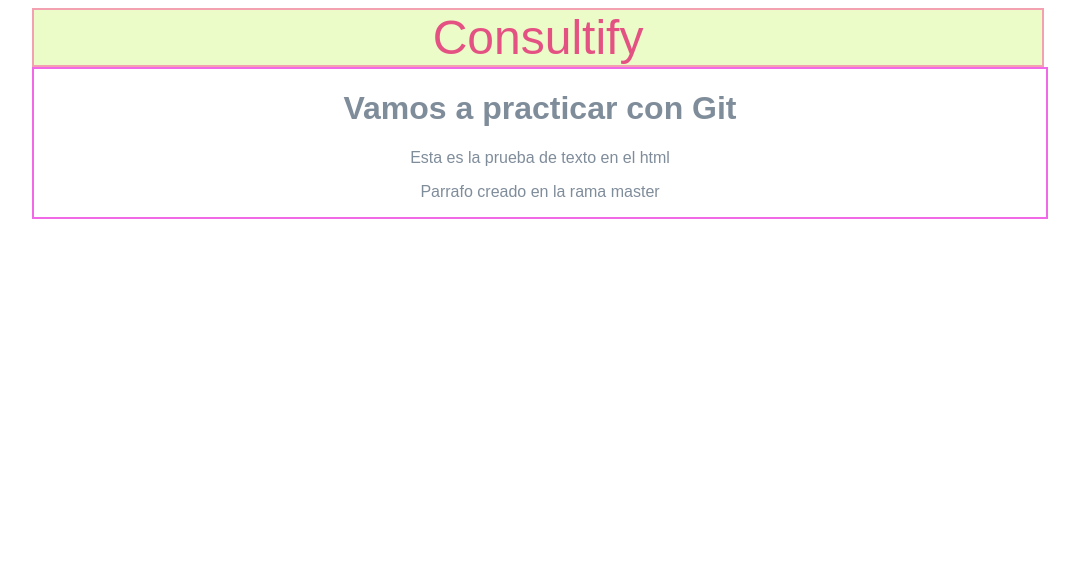
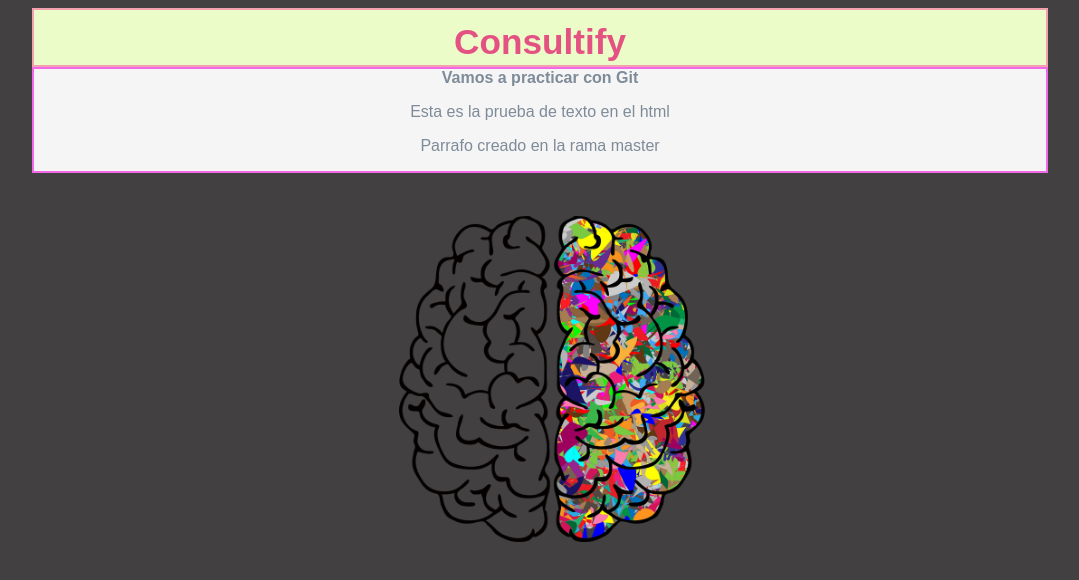
Before and after one commit to dvguy/Proyecto-de-practica-Platzi, a plain HTML site: page index.html in a window 1280 px wide. Shown: the whole page, without its empty margins (102-1181 px from the left). Drawn offline with Linux system fonts and the light colour scheme.

Commit message:
Se pone imagen, cambio de color del fondo

```diff
--- a/index.html
+++ b/index.html
@@ -6,12 +6,16 @@
 </head>
 <body>
     <div class="container">
-        <div class="cabecera"> Consultify </div>
+        <div class="cabecera-container">
+            <span class="cabecera"><strong>Consultify</strong></span>
+        </div>
         <div class="post">
-            <h1>Vamos a practicar con Git</h1>
+            <span><strong>Vamos a practicar con Git</strong></span>
             <p>Esta es la prueba de texto en el html</p>
             <p>Parrafo creado en la rama master</p>
-
+        </div>
+        <div class="image-container">
+            <img src="./images/robot.png"/>
         </div>
     </div>
 </body>
--- a/styles/styles.css
+++ b/styles/styles.css
@@ -1,21 +1,38 @@
 body{
+    background-color: rgb(66, 64, 64);
     font-family: Arial, Helvetica, sans-serif;
     text-align: center;
-    background-color: rgb(255, 255, 255);
 }
 
 .cabecera{
+    margin: 0 auto;
+    font-size: 2.2rem;
+}
+
+.container{
+    margin: 0 auto;
+    width: 80%;
+}
+
+.cabecera-container{
     background-color: rgb(236, 252, 200);
     border: 2px solid rgb(243, 160, 177);
     color: rgb(228, 82, 131);
     font-size: 3rem;
+    width: 100%;
 }
-.container{
-    width: 80%;
-    margin: 0 auto;
+
+.image-container{
+    padding-left: 15%;
+}
+
+img{
+    padding-top: 5%;
+    width: 50%;
 }
 
 .post{
+    background-color: whitesmoke;
     border: 2px solid rgb(241, 105, 230);
     color: rgba(109, 124, 139, 0.876);
     font-family: 1rem;
```
Also changed, not shown: images/robot.png (added).
